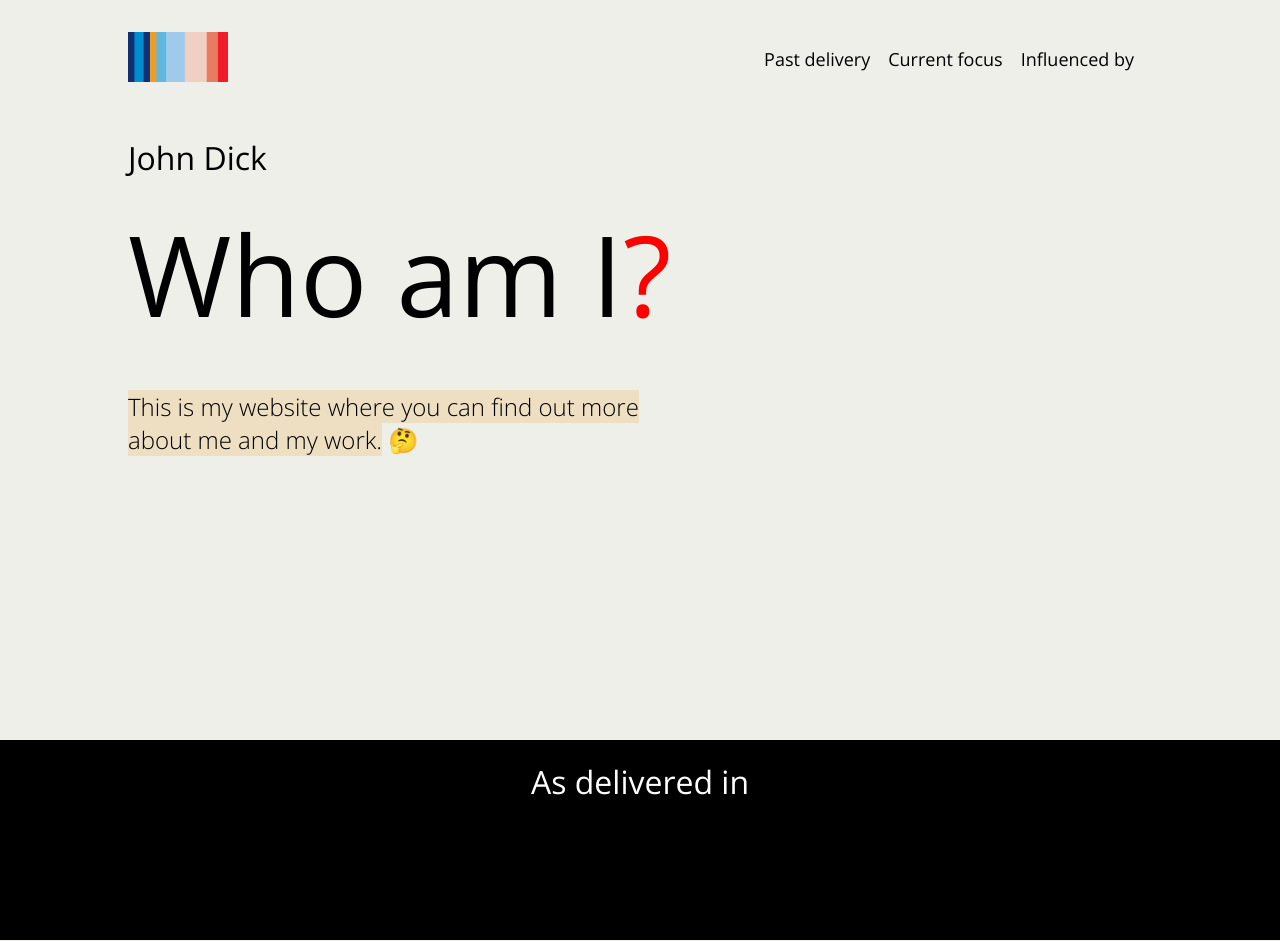
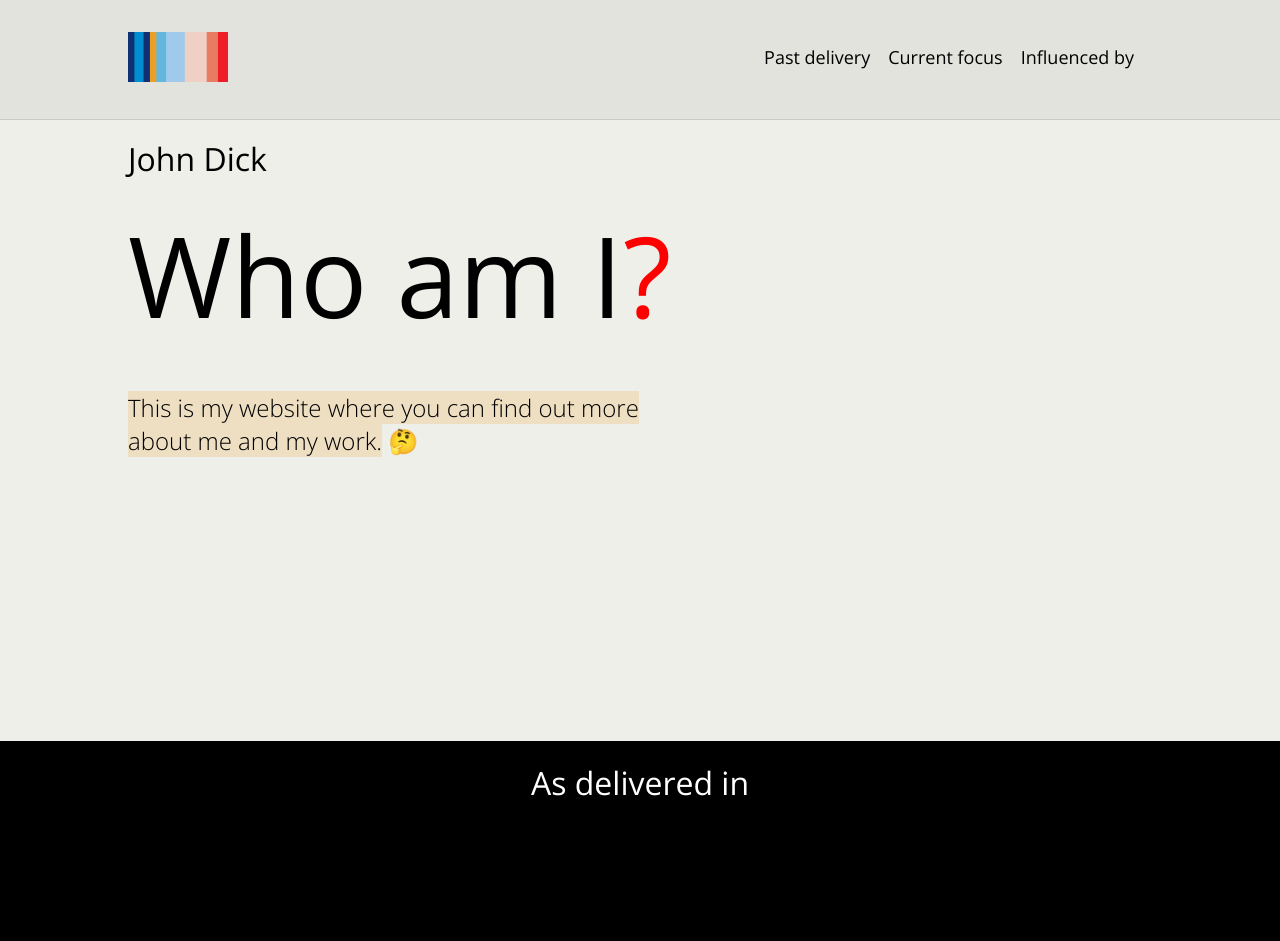
Before and after one commit to johndck/johndick-me-react-build, a React (Vite) app: page / in a window 1280 px wide. Built offline with nearby package versions, Linux system fonts and the light colour scheme.

Commit message:
updated and improved the navbar

```diff
--- a/src/components/navbar.jsx
+++ b/src/components/navbar.jsx
@@ -14,8 +14,8 @@ function Navbar() {
   }
 
   return (
-    <div className="container navbar">
-      {/*logo link to homepage */}
+    <div className="navbar">
+      <div className="container navbarContent">
         <div>
           <Link to="/">
             <img
@@ -25,6 +25,7 @@ function Navbar() {
             />
           </Link>
         </div>
+
         {/*logo link to homepage */}
         <div>
           <div className="hamburger">
@@ -76,6 +77,9 @@ function Navbar() {
           </ul>
         </div>
       </div>
+
+      {/*logo link to homepage */}
+    </div>
   );
 }
 
--- a/src/index.css
+++ b/src/index.css
@@ -52,6 +52,8 @@
   --greybackground: rgba(225, 227, 220, 1);
   --siteRedAccent: rgba(243, 78, 10, 1);
   --siteturquoise: rgba(0, 161, 188, 1);
+  --navbarBackground: rgba(225, 227, 220, 1);
+  --navBarBorder: rgba(202, 203, 194, 1);
 
   font-synthesis: none;
   text-rendering: optimizeLegibility;
@@ -104,13 +106,16 @@ p {
 /* here is the navbar styling */
 
 .navbar {
+  padding: 2em 0;
+  position: sticky;
+  background-color: var(--navbarBackground);
+  top: 0;
+  border-bottom: 1px solid var(--navBarBorder);
+}
+
+.navbarContent {
   display: flex;
   justify-content: space-between;
-  align-items: center;
-  padding: 2em 0;
-  position: sticky;
-  background-color: var(--background-color);
-  top: 0;
 }
 
 .navbarElements {
```
Lines whose indentation alone changed are shown as unchanged.
